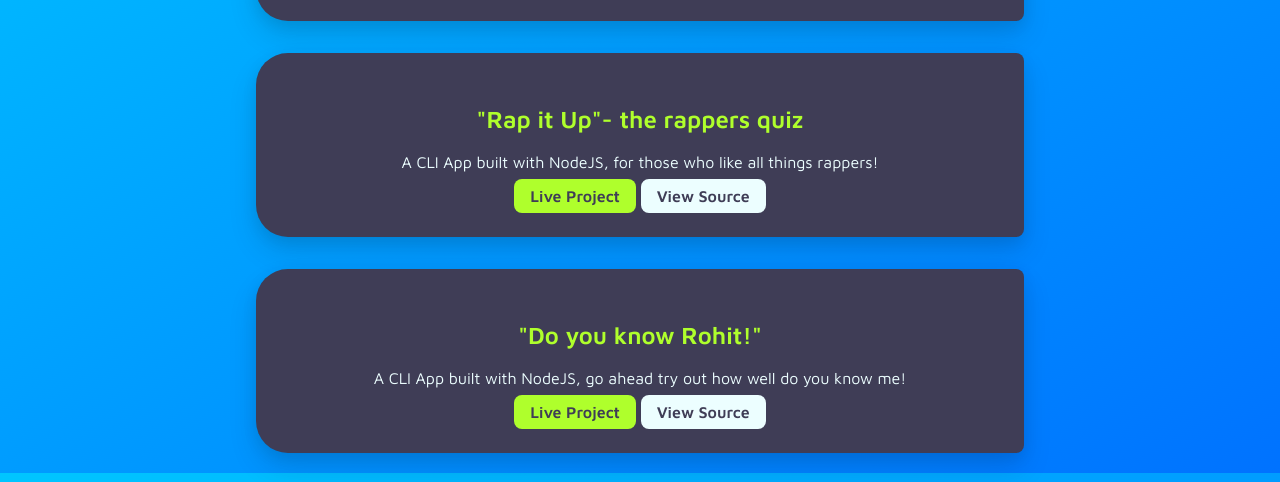
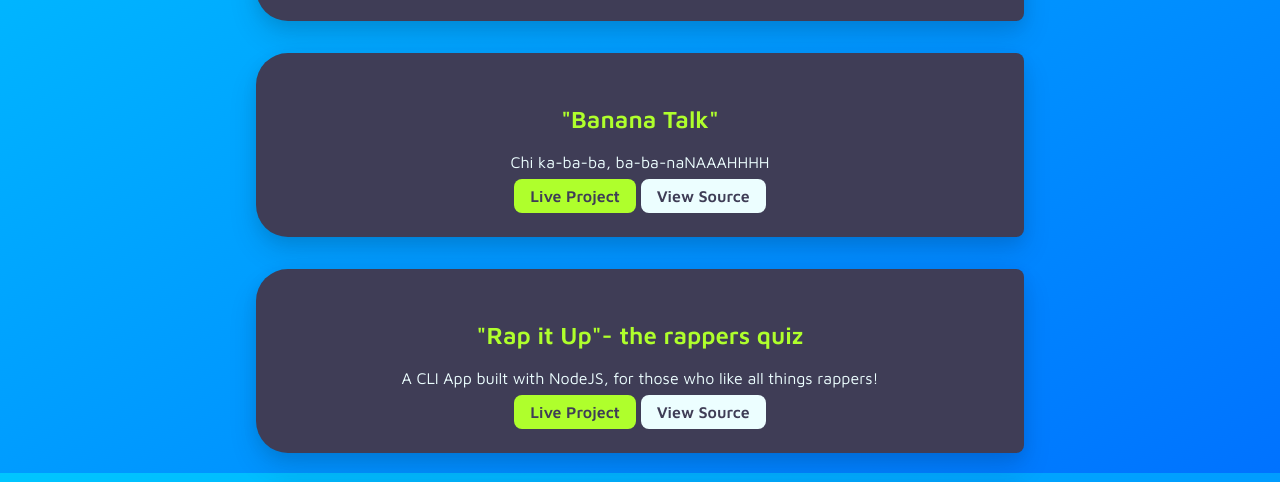
Before and after one commit to RawHeatG/desktop-tutorial, a plain HTML site: page projects.html in a window 1280 px wide. Shown: the part 1127-1609 px from the top of the page. Drawn offline with Linux system fonts and the light colour scheme.

Commit message:
add banana project

```diff
--- a/projects.html
+++ b/projects.html
@@ -60,6 +60,16 @@
             <p class="inverted-color-off-white">Hodor hodor hooodor?, I am groota, I am groooto!
             </p>
             <a class=" link link-primary" href="https://hodormeetsgroot.netlify.app/"><b>Live Project</b></a>
+            <a class=" link link-secondary" href="https://github.com/RawHeatG/hodormeetsgroot"><b>View Source</b></a>
+        </div>
+    </section>
+
+    <section class="section off-white">
+        <div class="container-center">
+            <h1>"Banana Talk"</h1>
+            <p class="inverted-color-off-white">Chi ka-ba-ba, ba-ba-naNAAAHHHH
+            </p>
+            <a class=" link link-primary" href="https://bananan.netlify.app/"><b>Live Project</b></a>
             <a class=" link link-secondary" href="https://github.com/RawHeatG/banana-talk"><b>View Source</b></a>
         </div>
     </section>
```
